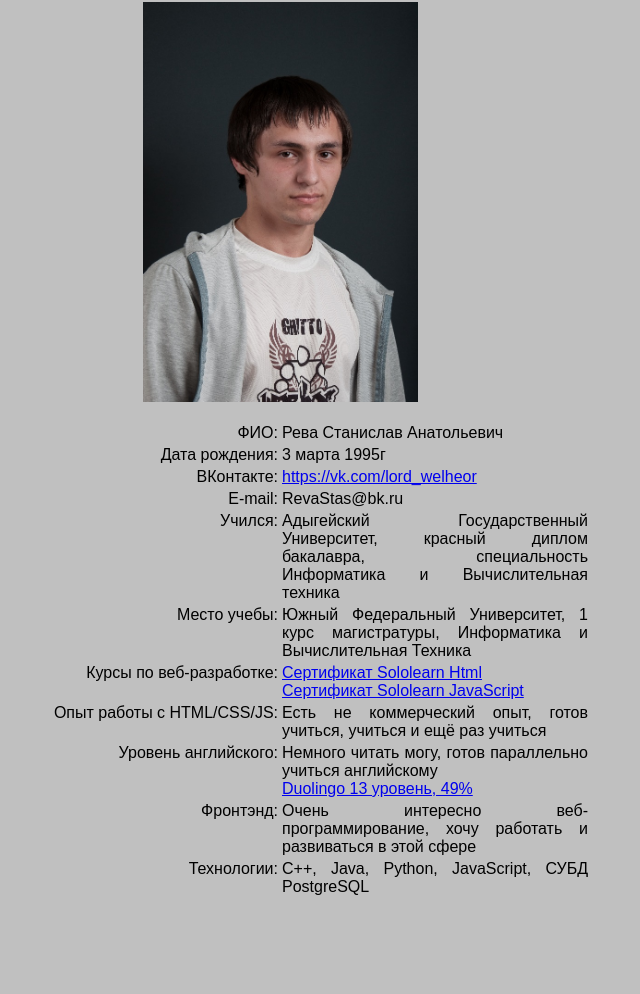
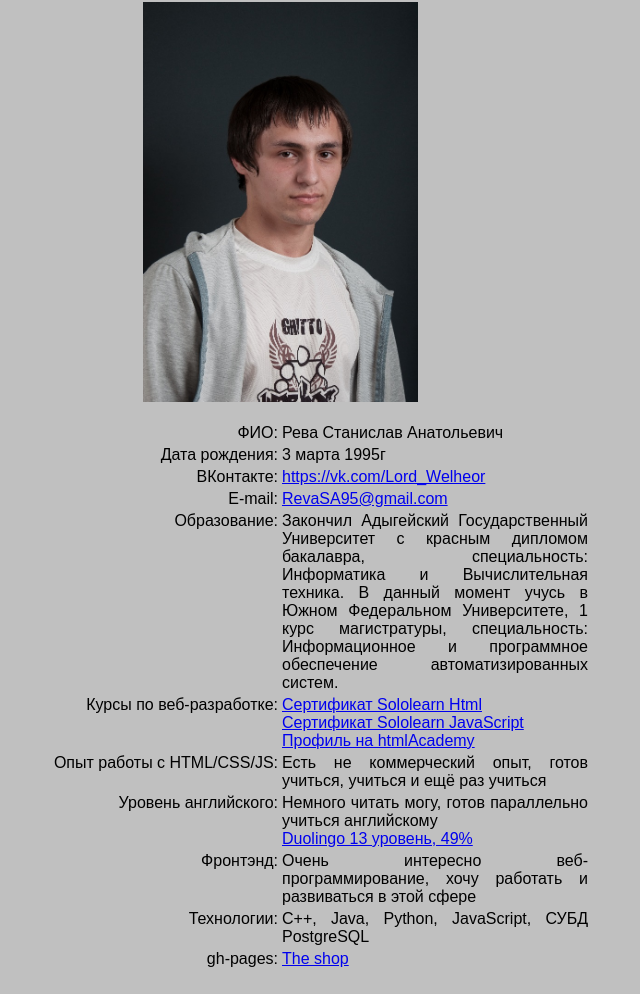
Before and after one commit to LordWelheor/LordWelheor.github.io, a plain HTML site: page index.html in a window 1280 px wide. Shown: the part 78-1072 px from the top of the page, without its empty margins (360-1000 px from the left). Before the commit the page ends 1000 px from the top, so only its background shows below. Drawn offline with Linux system fonts and the light colour scheme.

Commit message:
Little change

```diff
--- a/index.html
+++ b/index.html
@@ -5,69 +5,74 @@
     <title>Сайт-визитка</title>
     <link rel="stylesheet" href="style.css">
 </head>
- <body >
-    <div class="header">
+<body>
+<header class="header">
     <h1> Резюме </h1>
+    <div class="my-img">
+        <img src="img/MyPhoto.jpg" width="275" height="400" alt="Моё фото">
     </div>
-
-    <div class="forMeImg">
-     <a rel="simplebox" href="img/MyPhoto.jpg">
-       <img src="img/MyPhoto.jpg" width="275" height="400"  alt="Рева Станислав Анатольевич">
-     </a>
-    </div>
-
+</header>
+<main>
     <div class="textMeBox">
-     <table class="textTable" >
+        <table class="textTable">
             <tr>
-        <td class="right">ФИО: </td>
+                <td class="right">ФИО:</td>
                 <td>Рева Станислав Анатольевич</td>
             </tr>
             <tr>
-        <td class="right">Дата рождения: </td>
+                <td class="right">Дата рождения:</td>
                 <td>3 марта 1995г</td>
             </tr>
             <tr>
-        <td class="right">ВКонтакте: </td>
-        <td><a href="https://vk.com/lord_welheor">https://vk.com/lord_welheor</a></td>
+                <td class="right">ВКонтакте:</td>
+                <td><a href="https://vk.com/lord_welheor">https://vk.com/Lord_Welheor</a></td>
             </tr>
             <tr>
-        <td class="right">E-mail: </td>
-        <td>RevaStas@bk.ru</td>
+                <td class="right">E-mail:</td>
+                <td><a href="mailto:RevaSA95@gmail.com">RevaSA95@gmail.com</a></td>
             </tr>
             <tr>
-        <td class="right">Учился: </td>
-        <td>Адыгейский Государственный Университет, красный диплом бакалавра, специальность Информатика и Вычислительная техника </td>
-      </tr>
-      <tr>
-        <td class="right">Место учебы: </td>
-        <td>Южный Федеральный Университет, 1 курс магистратуры, Информатика и Вычислительная Техника </td>
-      </tr>
-      <tr>
-        <td class="right">Курсы по веб-разработке: </td>
-        <td><a href="https://www.sololearn.com/Certificate/1014-2013511/pdf/">Сертификат Sololearn Html</a><br>
-          <a href="https://www.sololearn.com/Certificate/1024-2013511/pdf/">Сертификат Sololearn JavaScript</a>
+                <td class="right">Образование:</td>
+                <td>Закончил Адыгейский Государственный Университет с красным дипломом бакалавра, специальность:
+                    Информатика
+                    и Вычислительная техника.
+                    В данный момент учусь в Южном Федеральном Университете, 1 курс магистратуры, специальность:
+                    Информационное и программное обеспечение автоматизированных систем.
                 </td>
             </tr>
             <tr>
-        <td class="right">Опыт работы с HTML/CSS/JS: </td>
+                <td class="right">Курсы по веб-разработке:</td>
+                <td><a href="https://www.sololearn.com/Certificate/1014-2013511/pdf/">Сертификат Sololearn Html</a><br>
+                    <a href="https://www.sololearn.com/Certificate/1024-2013511/pdf/">Сертификат Sololearn
+                        JavaScript</a><br>
+                    <a href="https://htmlacademy.ru/profile/id106318">Профиль на htmlAcademy</a>
+                </td>
+            </tr>
+            <tr>
+                <td class="right">Опыт работы с HTML/CSS/JS:</td>
                 <td>Есть не коммерческий опыт, готов учиться, учиться и ещё раз учиться</td>
             </tr>
             <tr>
-        <td class="right">Уровень английского: </td>
+                <td class="right">Уровень английского:</td>
                 <td>Немного читать могу, готов параллельно учиться английскому<br>
                     <a href="https://www.duolingo.com/Lord_Welheor">Duolingo 13 уровень, 49%</a>
                 </td>
             </tr>
             <tr>
-        <td class="right">Фронтэнд: </td>
+                <td class="right">Фронтэнд:</td>
                 <td>Очень интересно веб-программирование, хочу работать и развиваться в этой сфере</td>
             </tr>
             <tr>
-        <td class="right">Технологии: </td>
+                <td class="right">Технологии:</td>
                 <td>С++, Java, Python, JavaScript, СУБД PostgreSQL</td>
+            </tr>
+
+            <tr>
+                <td class="right">gh-pages:</td>
+                <td><a href="https://lordwelheor.github.io/The-Shop/">The shop</a></td>
             </tr>
         </table>
     </div>
-
+</main>
 </body>
 </html>
--- a/style.css
+++ b/style.css
@@ -6,11 +6,11 @@ h1 {
     text-align: center;
 }
 
-.forMeImg {
+.my-img {
     text-align: center;
 }
 
-.textMeBox{
+.textMeBox {
     font-family: RobotoLight, sans-serif;
     text-align: center;
     position: relative;
@@ -19,12 +19,12 @@ h1 {
     width: 50%;
 }
 
-.textTable{
+.textTable {
     text-align: justify;
     padding: 5px;
 }
 
-td{
+td {
     vertical-align: top;
     width: 50%;
 }
```
Also changed, not shown: 1 other file. Lines whose indentation alone changed are shown as unchanged.
